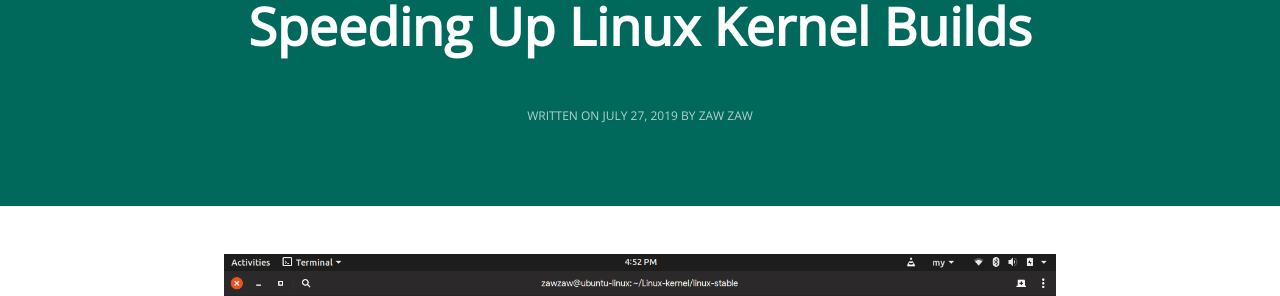
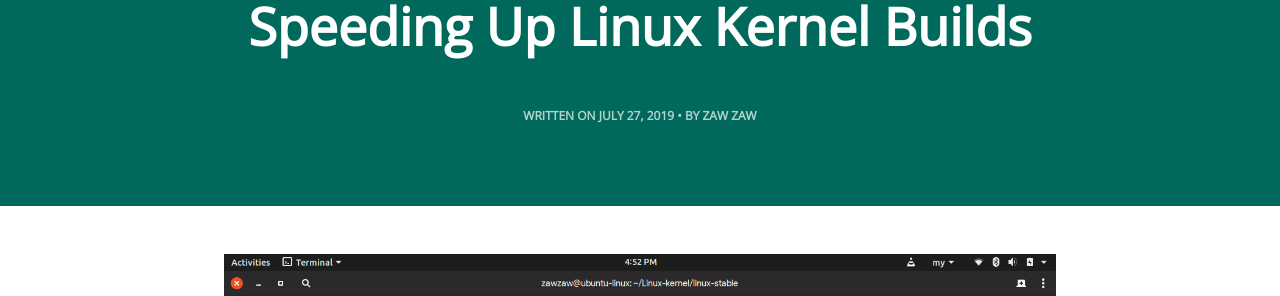
Before and after one commit to zawzaww/zawzaww.github.io, a Jekyll site: the page built from _posts/2019-07-27-speedup-linux-kernel-builds.md, in a window 1280 px wide. Shown: the part 157-453 px from the top of the page. Built offline with Jekyll 4.4.1, drawn with Linux system fonts in a browser that asks for light colours; comment, search, counter and statistics services are not loaded.

Commit message:
_layouts: _sass: jekyll-theme-cayman-blog: Set project-date's font weight to bold
Signed-off-by: Zaw Zaw <zawzthein@outlook.com>

```diff
--- a/_layouts/default.html
+++ b/_layouts/default.html
@@ -92,7 +92,7 @@
         </time>
         {% assign page_author = page.author | default: site.author | default: nil | escape %}
         {% if page_author %}
-          By <span itemprop="author" itemscope itemtype="http://schema.org/Person"><span itemprop="name">{{ page_author }}</span></span>
+         • By <span itemprop="author" itemscope itemtype="http://schema.org/Person"><span itemprop="name">{{ page_author }}</span></span>
         {% endif %}
         </h2>
       {% endif %}
--- a/_sass/jekyll-theme-cayman-blog.scss
+++ b/_sass/jekyll-theme-cayman-blog.scss
@@ -160,7 +160,7 @@
 
 .project-date {
   margin-bottom: 0rem;
-  font-weight: 500;
+  font-weight: bold;
   font-size: .75rem;
   opacity: 0.7;
   text-transform: uppercase;
```
